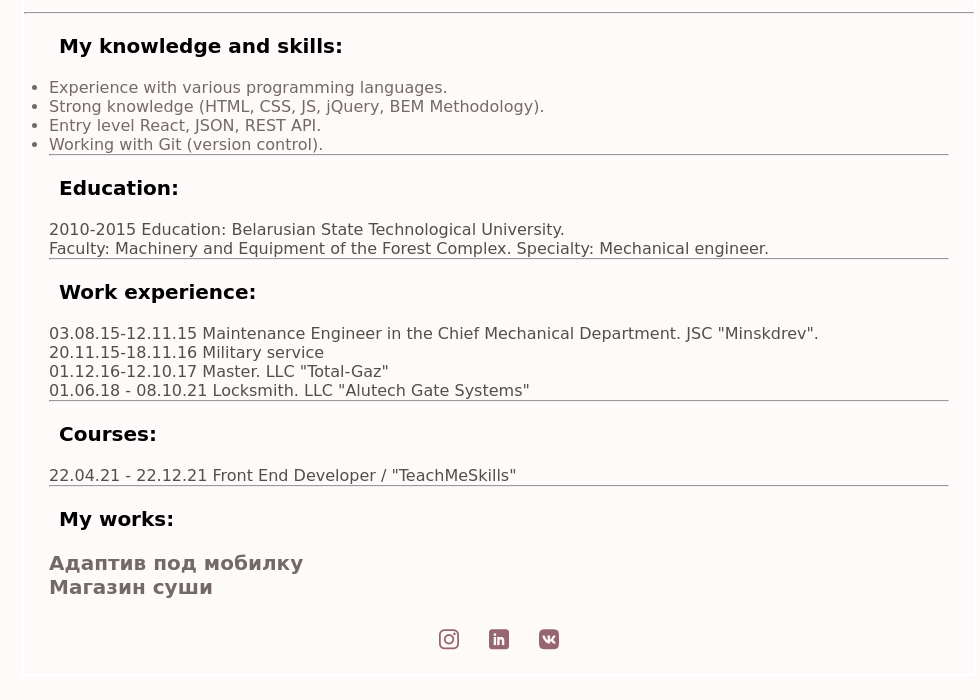
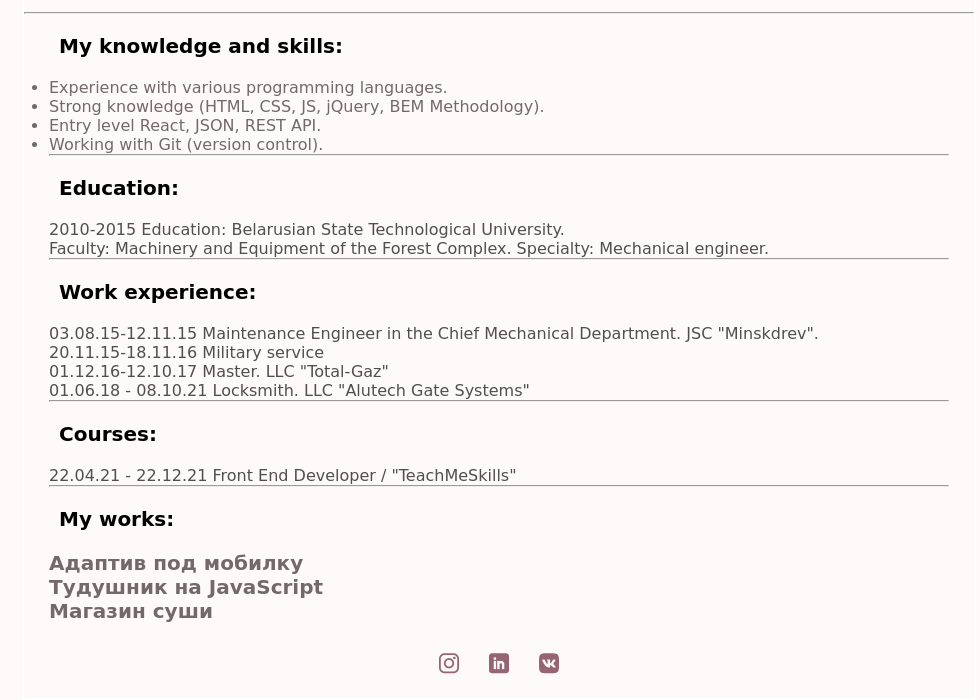
Before and after one commit to AlexeyTrubko/MyResume, a plain HTML site: page index.html in a window 1280 px wide. Shown: the part 274-974 px from the top of the page, without its empty margins (141-1121 px from the left). Before the commit the page ends 950 px from the top, so only its background shows below. Drawn offline with Linux system fonts and the light colour scheme; files whose address does not match are found by name.

Commit message:
Update index.html

```diff
--- a/index.html
+++ b/index.html
@@ -99,6 +99,13 @@
             >
           </div>
           <div>
+            <a
+              href="https://alexeytrubko.github.io/todoToJavaScript/"
+              target="_blank"
+              >Тудушник на JavaScript</a
+            >
+          </div>
+          <div>
             <a href="https://alexeytrubko.github.io/sushi_shop/" target="_blank"
               >Магазин суши</a
             >
```
